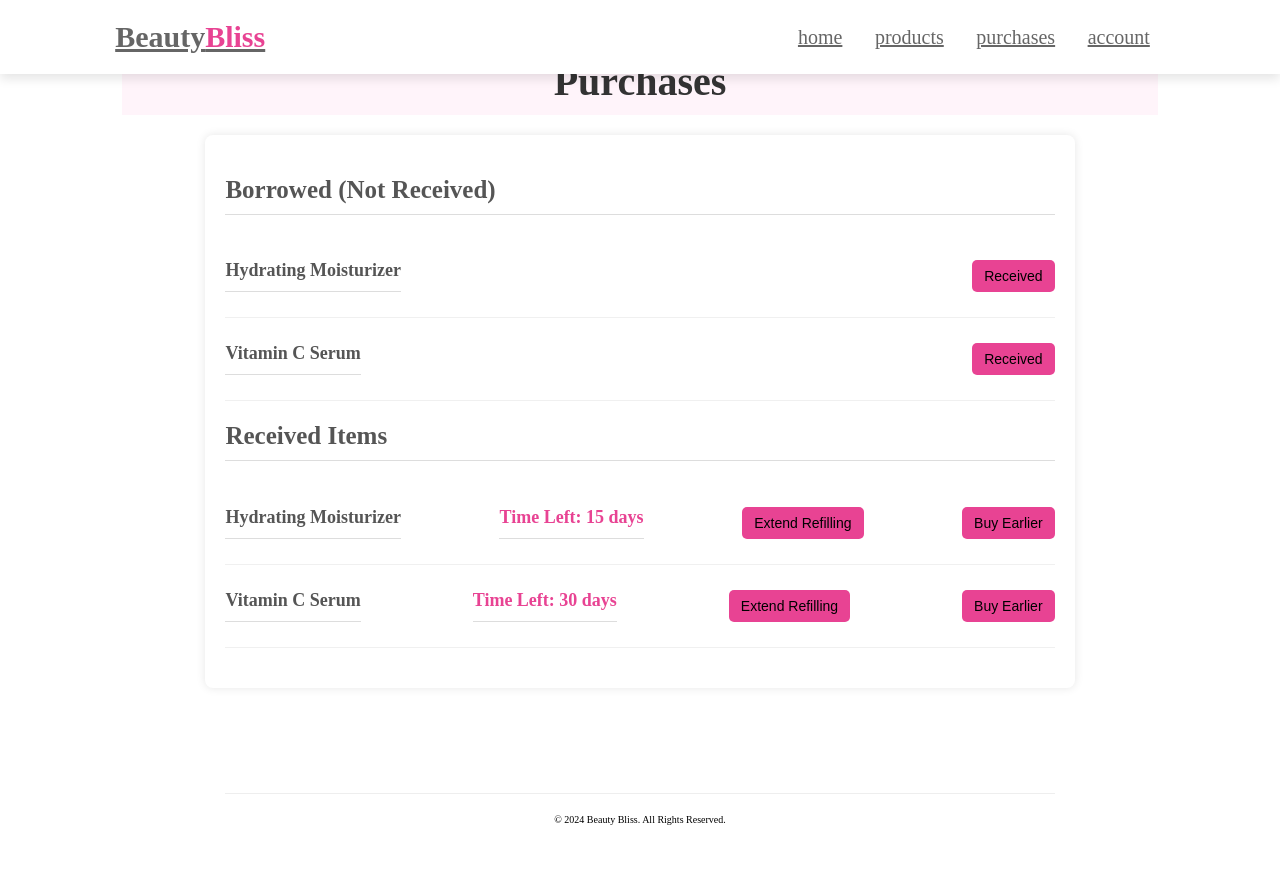
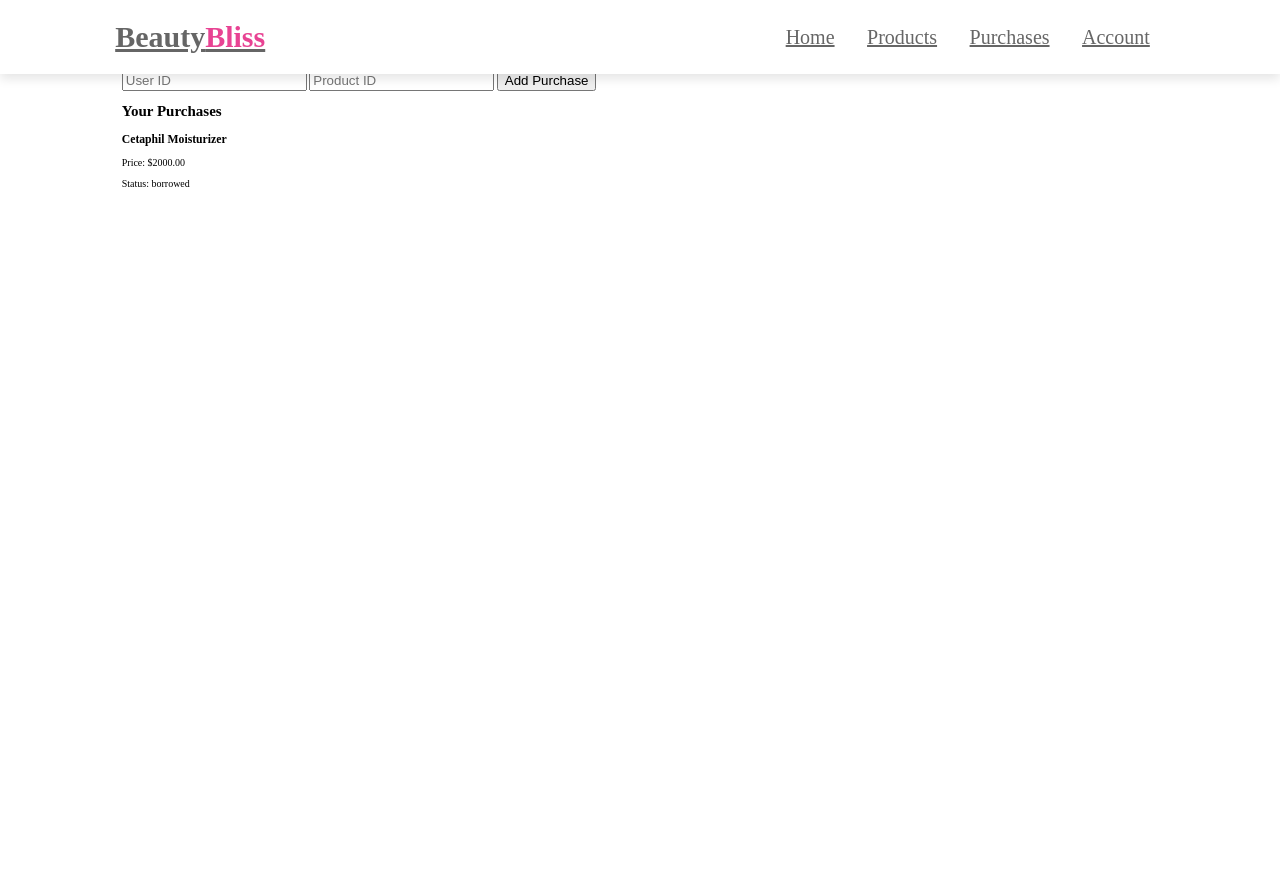
Before and after one commit to 2020ASP16Thilakshika/Beauty-Bliss, a PHP site: page /purchases.php in a window 1280 px wide. After the commit the page ends 800 px from the top, so only its background shows below. Run offline with PHP 8.4, Linux system fonts and the light colour scheme; data comes from the database, SQL or seed files in the repository; tables that the repository leaves empty hold one stand-in row (values such as "Sample post").

Commit message:
edit purchases file

```diff
--- a/purchases.php
+++ b/purchases.php
@@ -1,84 +1,63 @@
 <?php
 include 'db.php';
 
+// Insert a new purchase
+if ($_SERVER['REQUEST_METHOD'] == 'POST' && isset($_POST['add_purchase'])) {
+    $user_id = $_POST['user_id'];
+    $product_id = $_POST['product_id'];
 
-$user_id = 1;
+    $stmt = $conn->prepare("INSERT INTO purchases (user_id, product_id) VALUES (:user_id, :product_id)");
+    $stmt->execute(['user_id' => $user_id, 'product_id' => $product_id]);
+    echo "Purchase added successfully!";
+}
 
+// Fetch user purchases
+function getPurchases($conn) {
+    $stmt = $conn->prepare("SELECT p.name, p.price, pu.status
+                            FROM purchases pu
+                            JOIN products p ON pu.product_id = p.id");
+    $stmt->execute();
+    return $stmt->fetchAll(PDO::FETCH_ASSOC);
+}
 
-$borrowedItems = $conn->prepare("SELECT products.name FROM purchases
-                                 JOIN products ON purchases.product_id = products.id
-                                 WHERE user_id = :user_id AND status = 'borrowed'");
-$borrowedItems->execute(['user_id' => $user_id]);
+$purchases = getPurchases($conn);
+?>
 
-$receivedItems = $conn->prepare("SELECT products.name, purchases.time_left FROM purchases
-                                 JOIN products ON purchases.product_id = products.id
-                                 WHERE user_id = :user_id AND status = 'received'");
-$receivedItems->execute(['user_id' => $user_id]);
-?>
 <!DOCTYPE html>
 <html>
 <head>
-	<title>Beauty bliss website</title>
-	 <link rel="stylesheet" type="text/css" href="https://cdnjs.cloudflare.com/ajax/libs/OwlCarousel2/2.3.4/assets/owl.carousel.min.css" />
-  <link rel="stylesheet" type="text/css" href="css/style.css" />
+    <title>Purchases</title>
+    <link rel="stylesheet" href="css/style.css">
 </head>
 <body>
-	<header>
-		<input type="checkbox" name="" id="toggler">
-		<label for="toggler" class="fas fa-bars"></label>
-		<a href="index.php" class="logo">Beauty<span>Bliss</span></a>
+<header>
+    <a href="index.php" class="logo">Beauty<span>Bliss</span></a>
+    <nav class="navbar">
+        <a href="index.php">Home</a>
+        <a href="products.php">Products</a>
+        <a href="purchases.php">Purchases</a>
+        <a href="account.php">Account</a>
+    </nav>
+</header>
 
-		<nav class="navbar">
-			<a href="index.php">home</a>
-			<a href="products.php">products</a>
-			<a href="purchases.php">purchases</a>
-			<a href="account.php">account</a>
-       </nav>
+<section>
+    <h1>Make a Purchase</h1>
+    <form method="POST">
+        <input type="number" name="user_id" placeholder="User ID" required>
+        <input type="number" name="product_id" placeholder="Product ID" required>
+        <button type="submit" name="add_purchase">Add Purchase</button>
+    </form>
 
-	</header>
-	<section class="purchases" id="purchases">
-		<h1 class="heading">Purchases</h1>
-		<div class="container">
-        <div class="section">
-            <h1>Borrowed (Not Received)</h1>
-            <ul>
-                <li>
-                    <h2>Hydrating Moisturizer</h2>
-                    <button class="received-btn">Received</button>
-                </li>
-                <li>
-                    <h2>Vitamin C Serum</h2>
-                    <button class="received-btn">Received</button>
-                </li>
-            </ul>
-        </div>
-        <div class="section">
-           <h1>Received Items</h1>
-            <ul>
-                <li>
-                    <h2>Hydrating Moisturizer</h2>
-                    <h2><span class="time-left">Time Left: 15 days</span></h2>
-                    <button class="action-btn">Extend Refilling</button>
-                    <button class="action-btn">Buy Earlier</button>
-                </li>
-                <li>
-                    <h2>Vitamin C Serum</h2>
-                    <h2><span class="time-left">Time Left: 30 days</span></h2>
-                    <button class="action-btn">Extend Refilling</button>
-                    <button class="action-btn">Buy Earlier</button>
-                </li>
-            </ul>
-        </div>
+    <h1>Your Purchases</h1>
+    <div class="purchases">
+        <?php foreach ($purchases as $purchase): ?>
+            <div class="purchase">
+                <h3><?= $purchase['name'] ?></h3>
+                <p>Price: $<?= $purchase['price'] ?></p>
+                <p>Status: <?= $purchase['status'] ?></p>
+            </div>
+        <?php endforeach; ?>
     </div>
-	</section>
-	<section class="info_section layout_padding1-top">
-    <footer class="footer_section">
-	  <div class="container">
-	    <p>&copy; 2024 Beauty Bliss. All Rights Reserved.</p>
-      </div>
-     </footer>
-  </section>
-
-
+</section>
 </body>
 </html>
```
